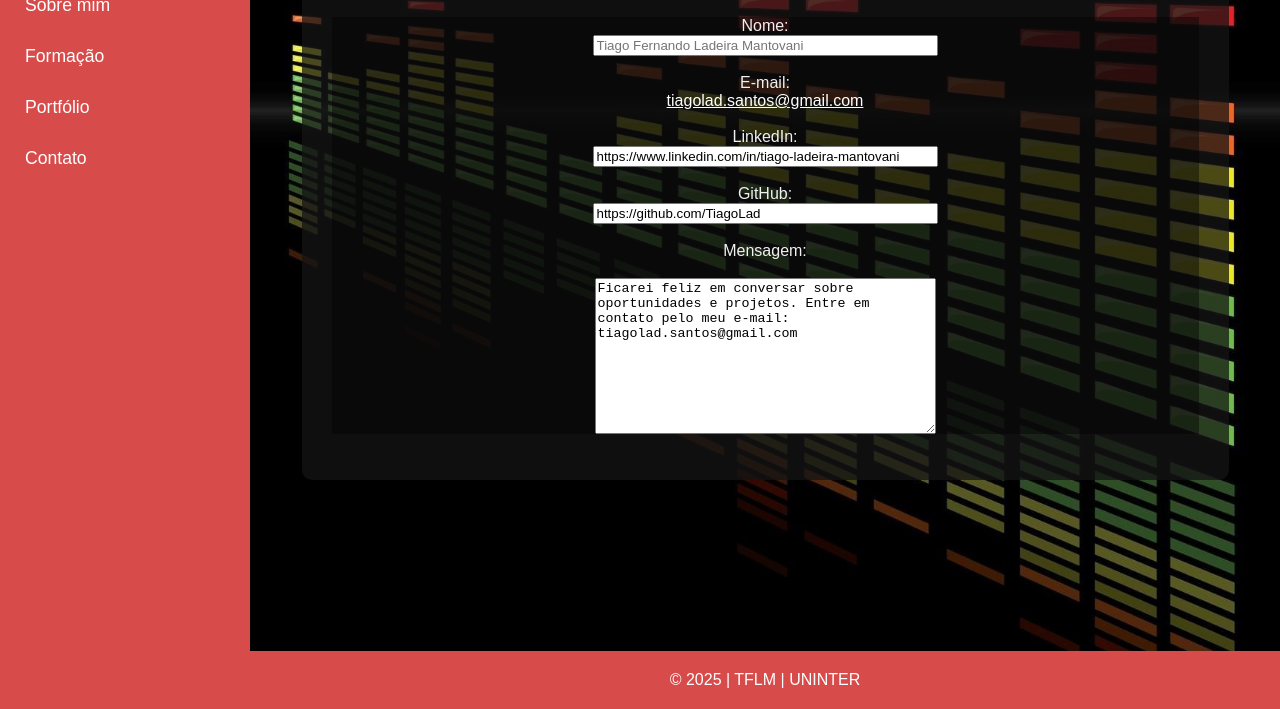
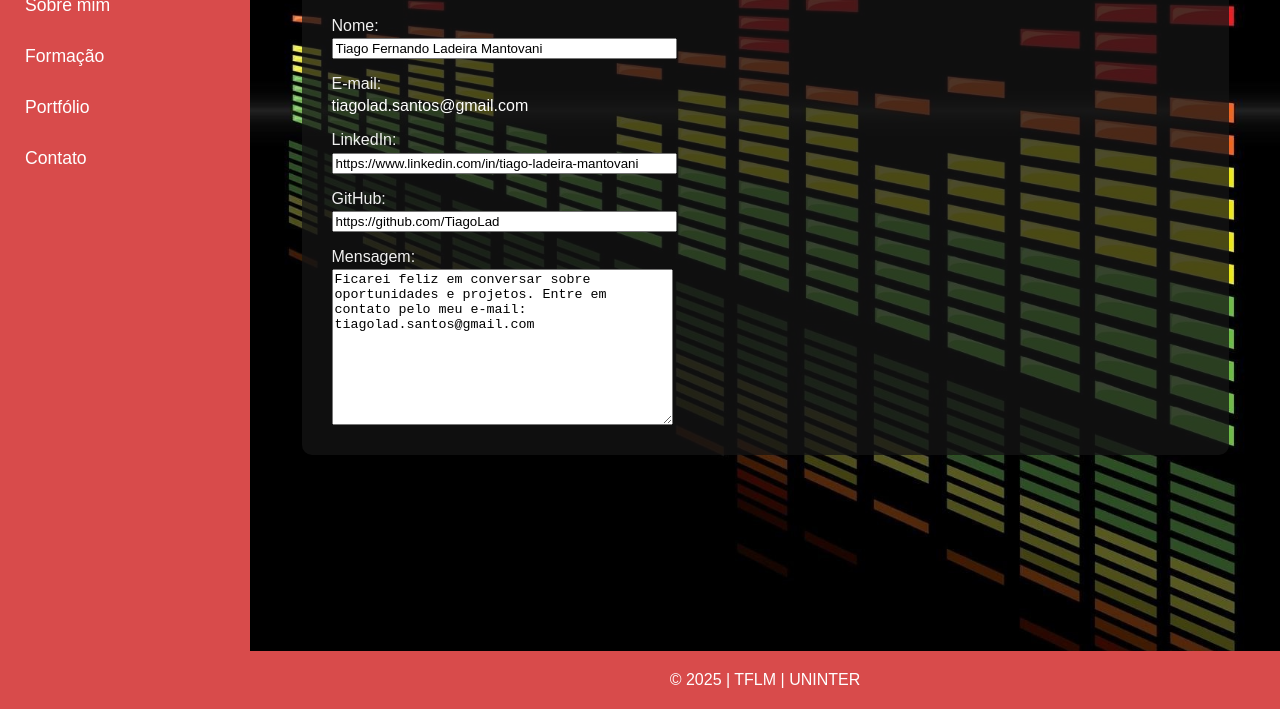
Before and after one commit to TiagoLad/potfolio-tiago-ladeira-mantovani, a plain HTML site: page contato.html in a window 1280 px wide. Shown: the part 91-800 px from the top of the page. Drawn offline with Linux system fonts and the light colour scheme.

Commit message:
pagina contato atualizada

```diff
--- a/contato.html
+++ b/contato.html
@@ -21,22 +21,28 @@
             </ul>
         </nav>
     </header>
-    <main id="formacao" class="page-content">
+    <main id="contato" class="page-content">
         <div class="about-container">
             <div class="about-text">
                 <h2 class="hero-section h1">Contato</h2>
-                <p class="hero-section p">
-                <label>Nome:</label>
-                <input id="nome" type="text" size="40" placeholder="Tiago Fernando Ladeira Mantovani"><br>
-                <label>E-mail:</label>
-                <a href="mailto:tiagolad.santos@gmail.com" style="color:white;text-decoration:nome;">tiagolad.santos@gmail.com</a><br>
-                <label>LinkedIn:</label>
-                <input id="linkedin" type="text" size="40" value="https://www.linkedin.com/in/tiago-ladeira-mantovani"><br>
-                <label>GitHub:</label>
-                <input id="github" type="text" size="40" value="https://github.com/TiagoLad"><br>
-                <label for="mensagem">Mensagem:</label><br>
-                <textarea id="mensagem" name="mensagem" rows="10" cols="40">Ficarei feliz em conversar sobre oportunidades e projetos. Entre em contato pelo meu e-mail: tiagolad.santos@gmail.com
-                </textarea>
+                <form class="contact-form" action="#" method="post">
+                    <div class="form-group">
+                        <label for="name">Nome:</label>
+                        <input type="text" id="name" name="name" size="40" value="Tiago Fernando Ladeira Mantovani" readonly>
+
+                        <label for="email">E-mail:</label>
+                        <a href="mailto:tiagolad.santos@gmail.com" style="color:white;text-decoration: none;">tiagolad.santos@gmail.com</a>
+
+                        <label for="linkedin">LinkedIn:</label>
+                        <input id="linkedin" name="linkedin" type="text" size="40" value="https://www.linkedin.com/in/tiago-ladeira-mantovani" readonly>
+
+                        <label for="github">GitHub:</label>
+                        <input id="github" name="github" type="text" size="40" value="https://github.com/TiagoLad" readonly>
+
+                        <label for="mensagem">Mensagem:</label>
+                        <textarea id="mensagem" name="mensagem" rows="10" cols="40" readonly>Ficarei feliz em conversar sobre oportunidades e projetos. Entre em contato pelo meu e-mail: tiagolad.santos@gmail.com</textarea>
+                    </div>
+                </form>
             </div>
         </div>
     </main>
--- a/style.css
+++ b/style.css
@@ -196,5 +196,20 @@ main {
         margin-left: 0; /* Remove a margem lateral para o conteúdo ocupar a tela toda */
     }
 }
+   /* Estilos para espaçamento do formulário */
+        .form-group label {
+            display: block; /* Faz com que cada label ocupe uma linha inteira */
+            margin-top: 1em; /* Adiciona espaço (margem) acima de cada label */
+        }
 
-/* --- Solução para o Rodapé Fixo (Sticky Footer) --- */
+        .form-group input,
+        .form-group textarea,
+        .form-group a {
+            display: block; /* Garante que os campos e links também fiquem em suas próprias linhas */
+            margin-top: 0.25em; /* Adiciona um pequeno espaço entre o label e o campo/link */
+        }
+
+        /* Remove a margem do topo do primeiro label para um alinhamento melhor */
+        .form-group label:first-of-type {
+            margin-top: 0;
+        }
```
Also changed, not shown: sobremim.html (+1 -1 lines).
